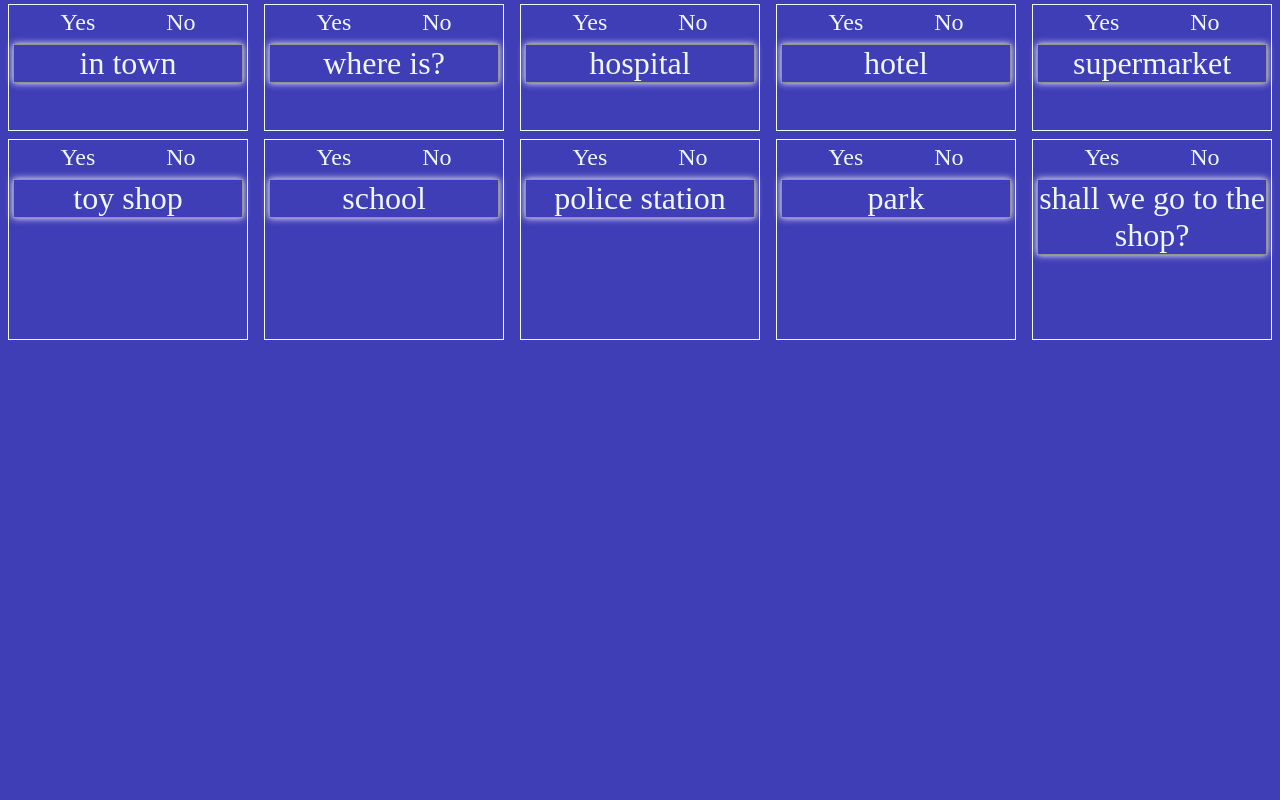
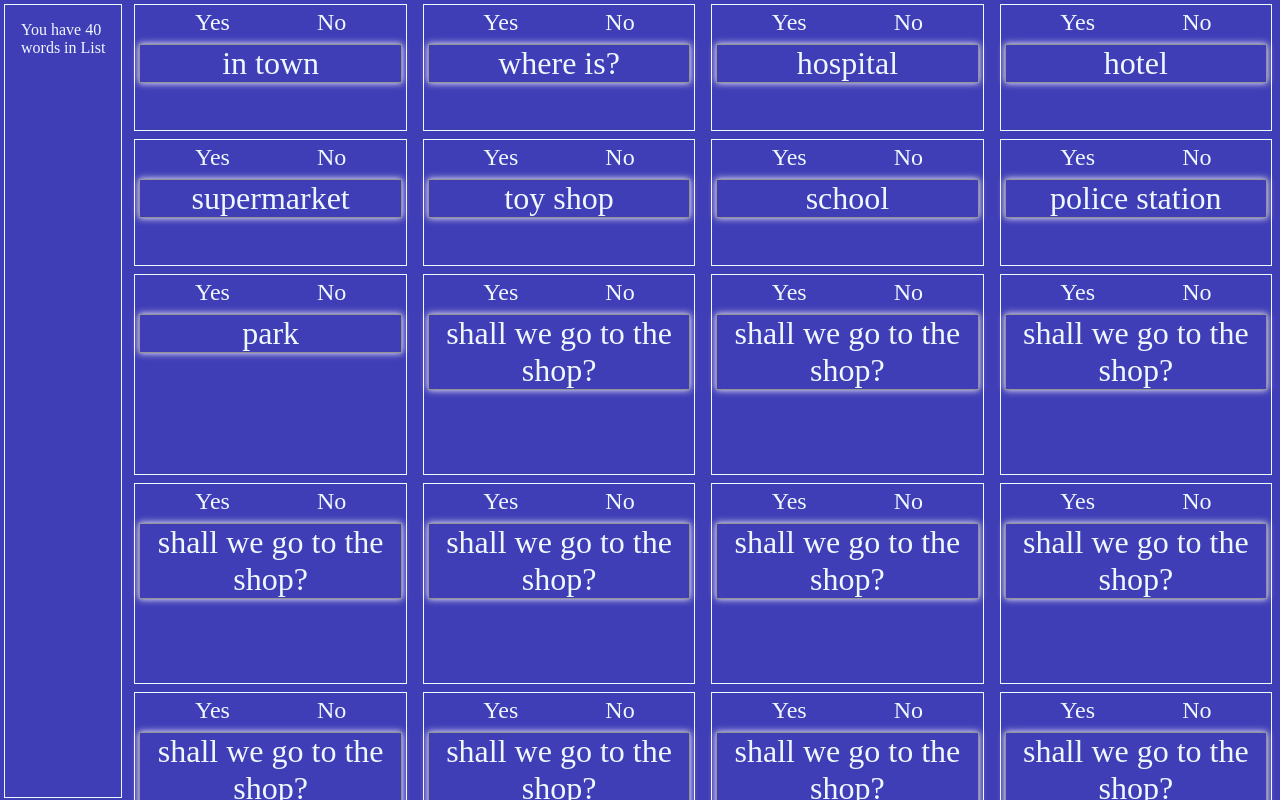
Before and after one commit to nobugsatcoding/10-react-learnwords-app, a React (Create React App) app: page / in a window 1280 px wide. Shown: the top 800 px of the page. Built offline with nearby package versions, Linux system fonts and the light colour scheme.

Commit message:
addded side panel

```diff
--- a/src/App.css
+++ b/src/App.css
@@ -1,3 +1,17 @@
+.App {
+  display: grid;
+  grid-template-columns: auto 1fr;
+}
+
+.sidePanel {
+  border: 1px solid;
+  padding: 1rem;
+  height: 95vh;
+  margin: 0.25rem;
+  position: sticky;
+  top: 0.25rem;
+}
+
 .voteIcon {
   font-size: 1.5rem;
   display: flex;
--- a/src/App.js
+++ b/src/App.js
@@ -1,8 +1,10 @@
 import './App.css';
+import { SidePanel } from './components/SidePanel';
 import { WordList } from './components/WordList';
 
 function App() {
   return <div className="App">
+    <SidePanel />
     <WordList/>
   </div>;
 }
--- /dev/null
+++ b/src/components/SidePanel.jsx
@@ -0,0 +1,13 @@
+import wordslist from "../data/wordslist"
+
+export const SidePanel = () => {
+  return (
+    <div>
+        <div className="sidePanel">
+            You have {wordslist.length}
+            <br/>
+            words in List
+        </div>
+    </div>
+  )
+}
--- a/src/components/WordList.jsx
+++ b/src/components/WordList.jsx
@@ -1,22 +1,29 @@
 import { useState } from 'react';
+import { GrLike } from 'react-icons/gr';
 import wordslist from '../data/wordslist';
 
 export const WordList = () => {
-    const [yesIcon, setYesIcon] = useState('Yes')
+  const [yesIcon, setYesIcon] = useState('Yes');
+  const [isYesClicked, setIsYesClicked] = useState(false);
 
-    const showIcon = () => {
-
+  const showIcon = () => {
+    if (!isYesClicked) {
+      setYesIcon(<GrLike />);
+      setIsYesClicked(true);
     }
+  };
 
   return (
     <div className="wordList">
       {wordslist.map((word) => (
-        <div className="enLtWord">
+        <div className="enLtWord" key={word.id}>
           <div className="voteIcon">
-            <div className='yes'onClick={showIcon()}>{yesIcon}</div>
-            <div className='no'>No</div>
+            <div className="yes" onClick={showIcon}>
+              {yesIcon}
+            </div>
+            <div className="no">No</div>
           </div>
-          <div key={word.id}>
+          <div>
             <p>{word.eng}</p>
             <p style={{ visibility: 'hidden' }}>{word.lt}</p>
           </div>
--- a/src/data/wordslist.jsx
+++ b/src/data/wordslist.jsx
@@ -9,6 +9,36 @@ const wordslist = [
   { id: 8, eng: 'police station', lt: 'policijos nuovada' },
   { id: 9, eng: 'park', lt: 'parkas' },
   { id: 10, eng: 'shall we go to the shop?', lt: 'ar mes eisime į parduotuvę' },
+  { id: 11, eng: 'shall we go to the shop?', lt: 'ar mes eisime į parduotuvę' },
+  { id: 12, eng: 'shall we go to the shop?', lt: 'ar mes eisime į parduotuvę' },
+  { id: 13, eng: 'shall we go to the shop?', lt: 'ar mes eisime į parduotuvę' },
+  { id: 14, eng: 'shall we go to the shop?', lt: 'ar mes eisime į parduotuvę' },
+  { id: 15, eng: 'shall we go to the shop?', lt: 'ar mes eisime į parduotuvę' },
+  { id: 16, eng: 'shall we go to the shop?', lt: 'ar mes eisime į parduotuvę' },
+  { id: 17, eng: 'shall we go to the shop?', lt: 'ar mes eisime į parduotuvę' },
+  { id: 18, eng: 'shall we go to the shop?', lt: 'ar mes eisime į parduotuvę' },
+  { id: 19, eng: 'shall we go to the shop?', lt: 'ar mes eisime į parduotuvę' },
+  { id: 20, eng: 'shall we go to the shop?', lt: 'ar mes eisime į parduotuvę' },
+  { id: 21, eng: 'shall we go to the shop?', lt: 'ar mes eisime į parduotuvę' },
+  { id: 22, eng: 'shall we go to the shop?', lt: 'ar mes eisime į parduotuvę' },
+  { id: 23, eng: 'shall we go to the shop?', lt: 'ar mes eisime į parduotuvę' },
+  { id: 24, eng: 'shall we go to the shop?', lt: 'ar mes eisime į parduotuvę' },
+  { id: 25, eng: 'shall we go to the shop?', lt: 'ar mes eisime į parduotuvę' },
+  { id: 26, eng: 'shall we go to the shop?', lt: 'ar mes eisime į parduotuvę' },
+  { id: 27, eng: 'shall we go to the shop?', lt: 'ar mes eisime į parduotuvę' },
+  { id: 28, eng: 'shall we go to the shop?', lt: 'ar mes eisime į parduotuvę' },
+  { id: 29, eng: 'shall we go to the shop?', lt: 'ar mes eisime į parduotuvę' },
+  { id: 30, eng: 'shall we go to the shop?', lt: 'ar mes eisime į parduotuvę' },
+  { id: 31, eng: 'shall we go to the shop?', lt: 'ar mes eisime į parduotuvę' },
+  { id: 32, eng: 'shall we go to the shop?', lt: 'ar mes eisime į parduotuvę' },
+  { id: 33, eng: 'shall we go to the shop?', lt: 'ar mes eisime į parduotuvę' },
+  { id: 34, eng: 'shall we go to the shop?', lt: 'ar mes eisime į parduotuvę' },
+  { id: 35, eng: 'shall we go to the shop?', lt: 'ar mes eisime į parduotuvę' },
+  { id: 36, eng: 'shall we go to the shop?', lt: 'ar mes eisime į parduotuvę' },
+  { id: 37, eng: 'shall we go to the shop?', lt: 'ar mes eisime į parduotuvę' },
+  { id: 38, eng: 'shall we go to the shop?', lt: 'ar mes eisime į parduotuvę' },
+  { id: 39, eng: 'shall we go to the shop?', lt: 'ar mes eisime į parduotuvę' },
+  { id: 40, eng: 'shall we go to the shop?', lt: 'ar mes eisime į parduotuvę' },
 ];
 
 export default wordslist
```
Also changed, not shown: src/components/Word.jsx (added).
